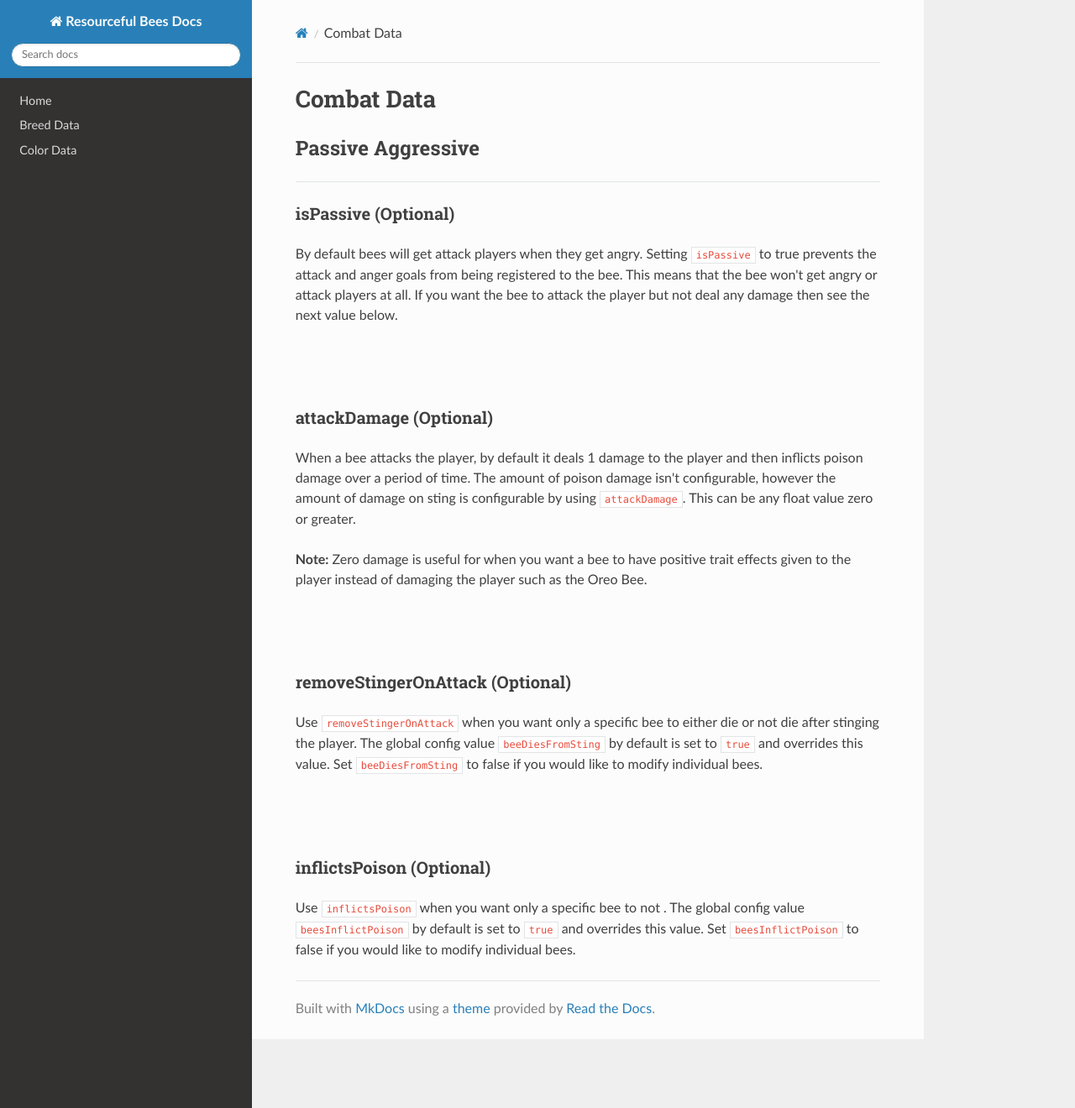
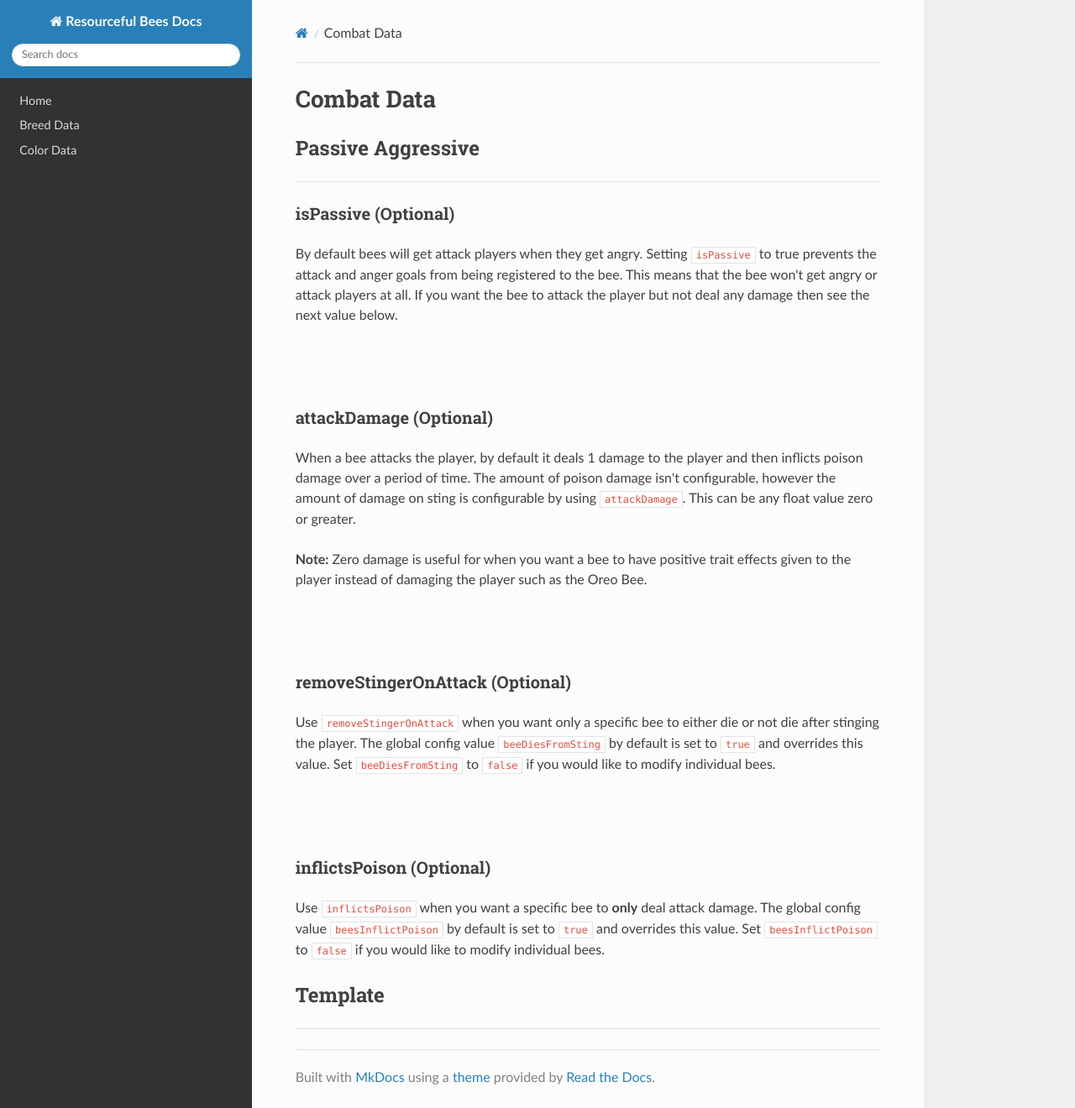
Before and after one commit to Team-Resourceful/ResourcefulBeesDocs, an MkDocs documentation site: the page built from docs/bee_data/combat_data.md, in a window 1280 px wide and 1320 px high. Shown: the whole window at 84% size. Built offline with MkDocs 1.6.1, drawn with Linux system fonts in a browser that asks for light colours; nearby versions of some CDN libraries.

Commit message:
docs/bee_data/combat_data.md updated from https://stackedit.io/

```diff
--- a/docs/bee_data/combat_data.md
+++ b/docs/bee_data/combat_data.md
@@ -21,15 +21,18 @@ When a bee attacks the player, by default it deals 1 damage to the player and th
 
 ### **removeStingerOnAttack** (Optional)
 
-Use `removeStingerOnAttack` when you want only a specific bee to either die or not die after stinging the player. The global config value `beeDiesFromSting` by default is set to `true` and overrides this value. Set `beeDiesFromSting` to false if you would like to modify individual bees.
+Use `removeStingerOnAttack` when you want only a specific bee to either die or not die after stinging the player. The global config value `beeDiesFromSting` by default is set to `true` and overrides this value. Set `beeDiesFromSting` to `false` if you would like to modify individual bees.
 
 <br>
 <br>
 
 ### **inflictsPoison** (Optional)
 
-Use `inflictsPoison` when you want only a specific bee to not . The global config value `beesInflictPoison` by default is set to `true` and overrides this value. Set `beesInflictPoison` to false if you would like to modify individual bees.
+Use `inflictsPoison` when you want a specific bee to **only** deal attack damage. The global config value `beesInflictPoison` by default is set to `true` and overrides this value. Set `beesInflictPoison` to `false` if you would like to modify individual bees.
+
+## **Template**
+***
 <!--stackedit_data:
-eyJoaXN0b3J5IjpbMTk0Mjc0ODEyLDY2MzYyNzU4OCwxNzg1NT
-kxNTcxXX0=
+eyJoaXN0b3J5IjpbMTgwNDI3MjY4LDE5NDI3NDgxMiw2NjM2Mj
+c1ODgsMTc4NTU5MTU3MV19
 -->
```
